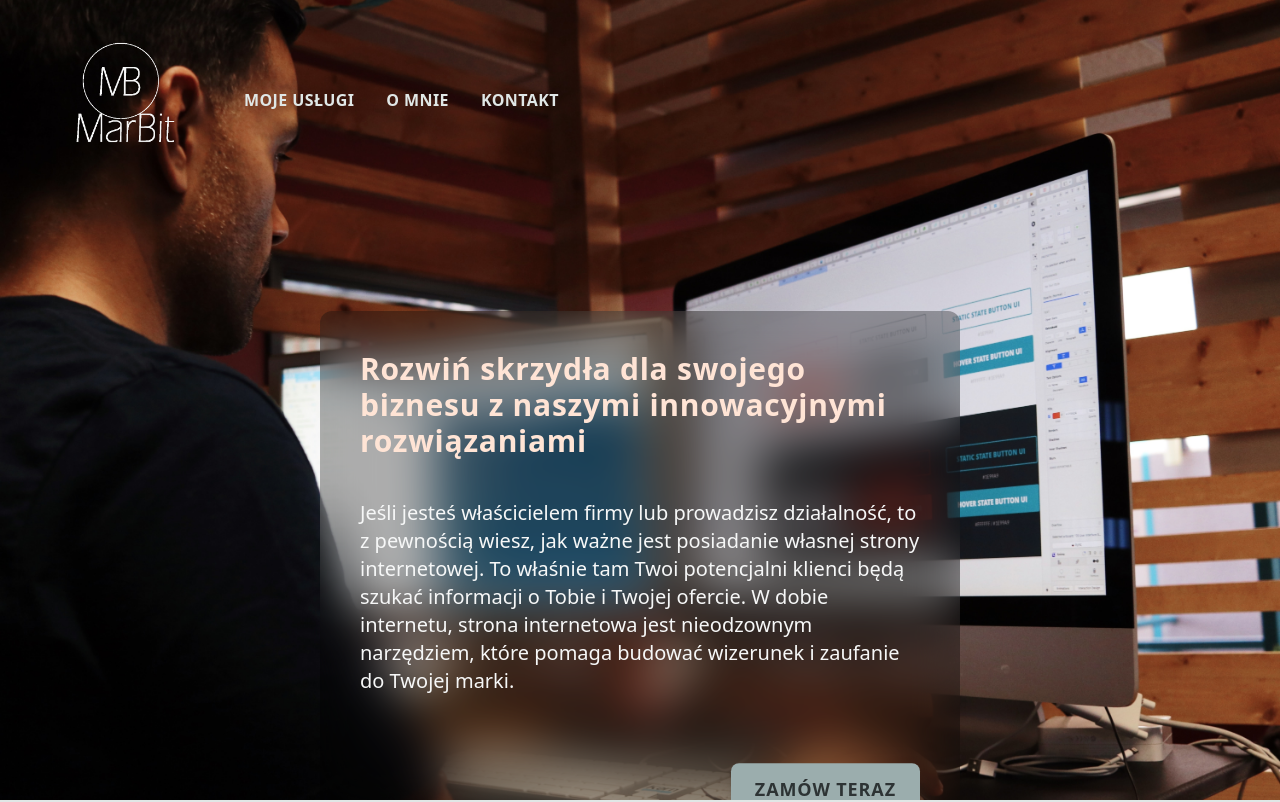
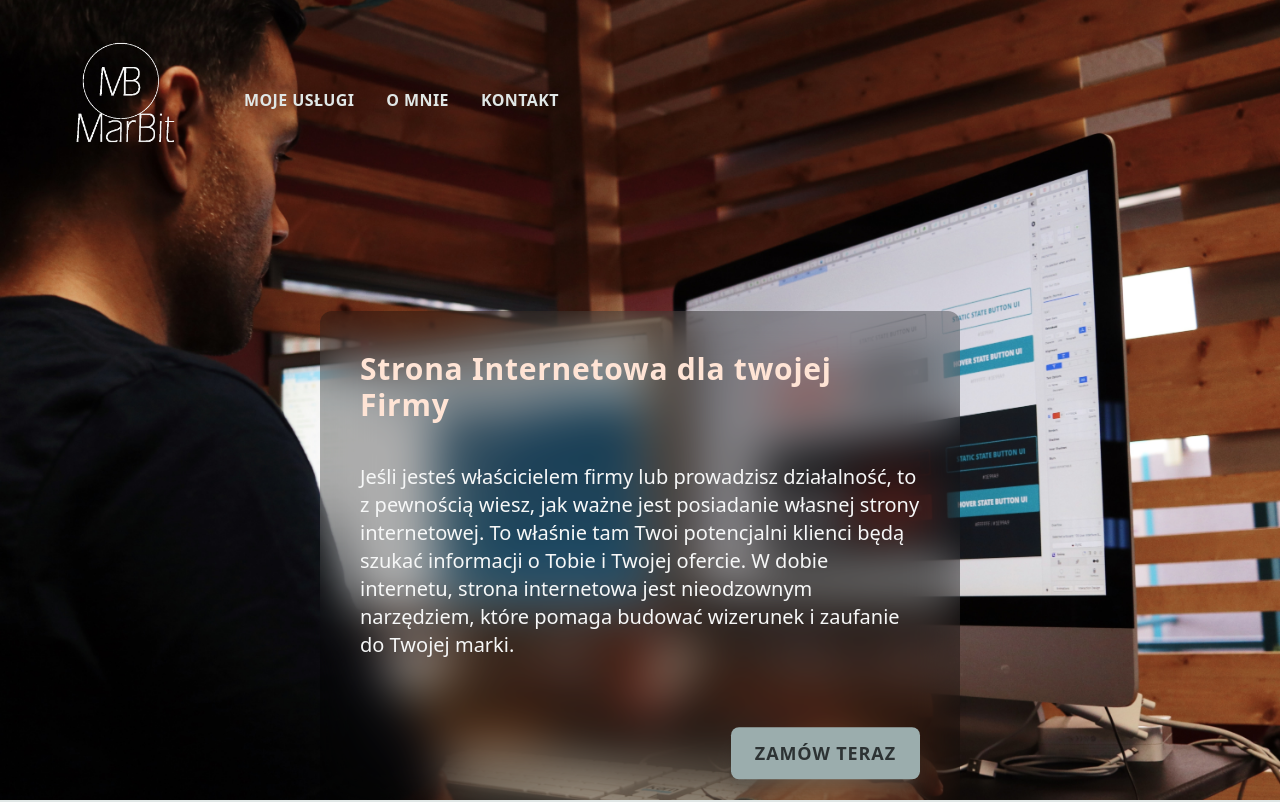
Before and after one commit to marcinbik/cv3, a Next.js app: page / in a window 1280 px wide. Shown: the top 802 px of the page. Built offline with nearby package versions, Linux system fonts and the light colour scheme; a web font is replaced by a local one.

Commit message:
refactoring

```diff
--- a/components/HeroBaner.js
+++ b/components/HeroBaner.js
@@ -4,8 +4,7 @@ export default function HeroBaner(href) {
   return (
     <div className=" flex-initial lg:w-[50vw] backdrop-blur-xl bg-black/30 container lg:place-items-end relative rounded-xl">
       <h1 className="z-10 font-display font-bold tracking-wide p-10 text-accent-100  text-3xl">
-        Rozwiń skrzydła dla swojego biznesu z naszymi innowacyjnymi
-        rozwiązaniami
+        Strona Internetowa dla twojej Firmy
       </h1>
       <p className="text-primary-50 xl:text-xl pt-0 p-10">
         Jeśli jesteś właścicielem firmy lub prowadzisz działalność, to z
```
